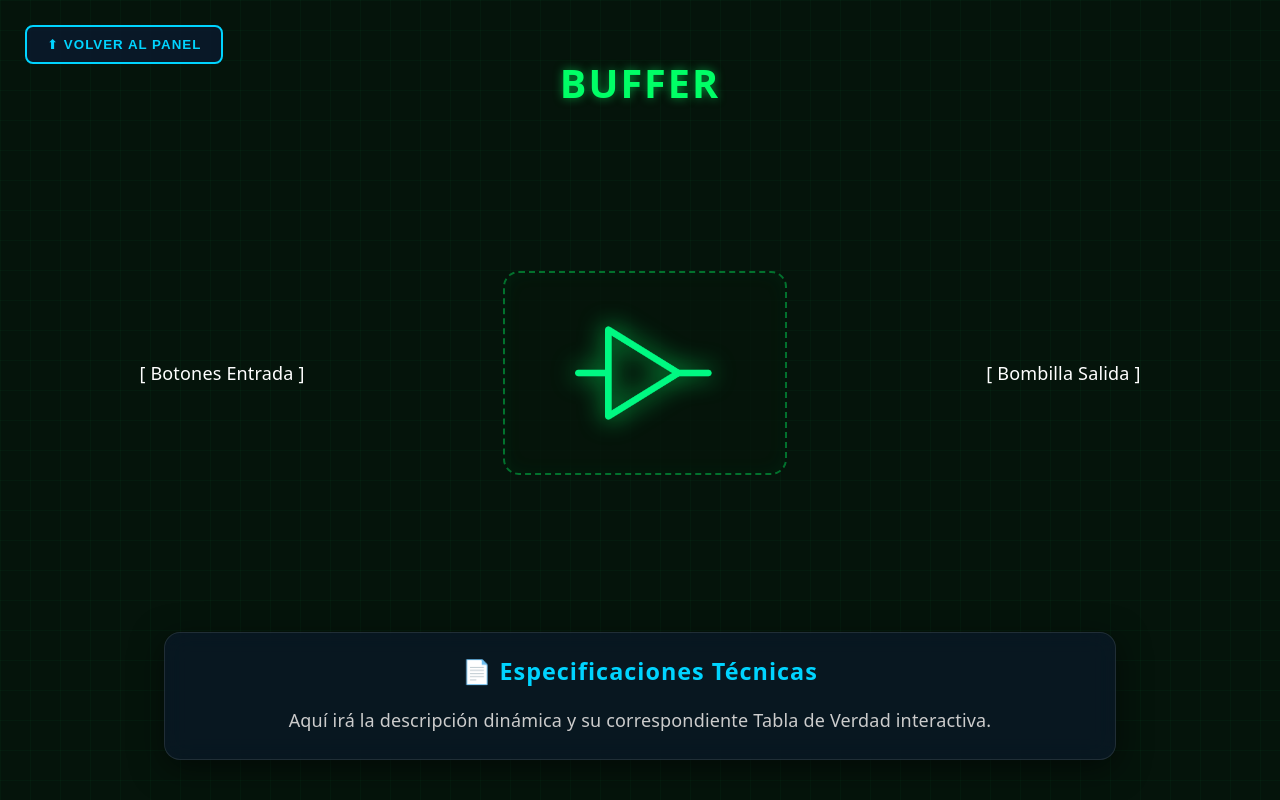
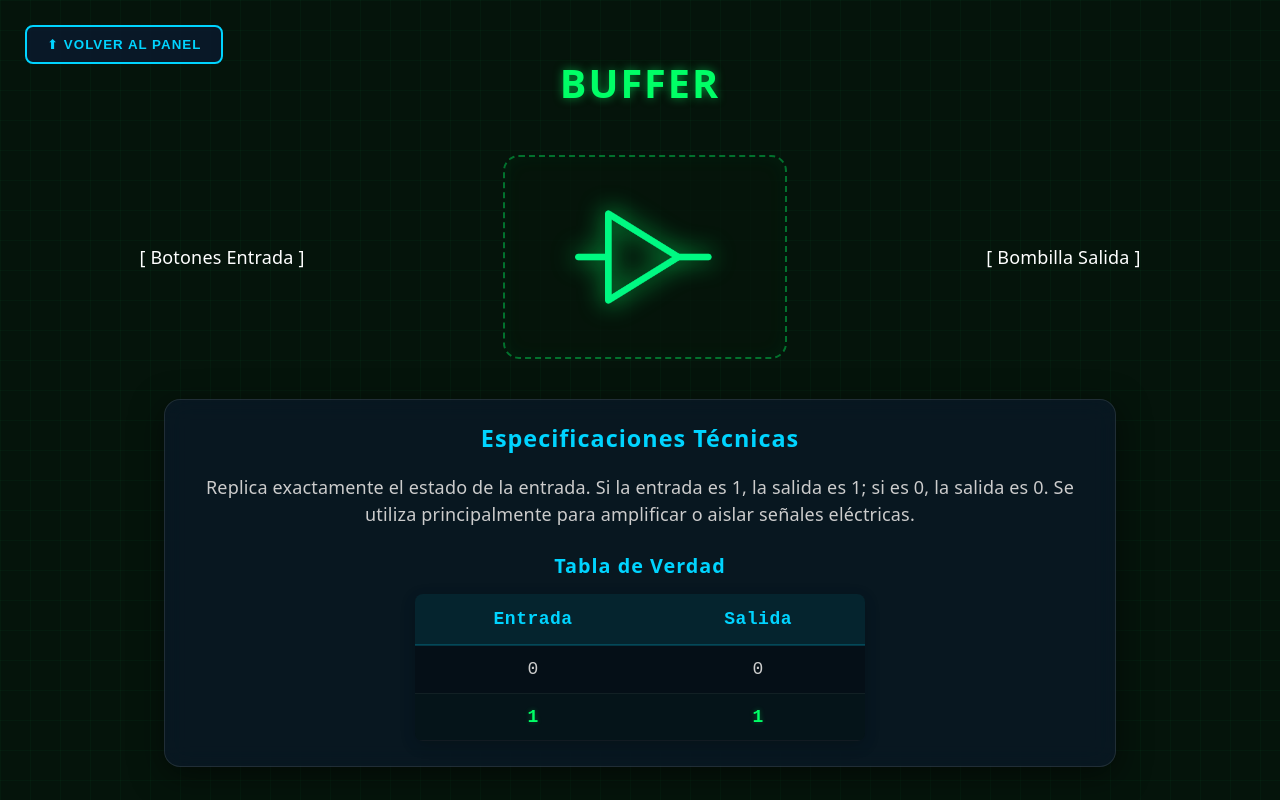
Before and after one commit to Zarddark/silicon-mind, a React (Vite) app: page / in a window 1280 px wide. Both pictures are taken after a click on the element "BUFFER". Built offline with nearby package versions, Linux system fonts and the light colour scheme.

Commit message:
feat: implementar descripciones dinamicas y renderizado de tablas de verdad

```diff
--- a/src/App.css
+++ b/src/App.css
@@ -242,6 +242,13 @@ max-width: 1200px;
   margin: 0 auto;
   width: 100%;
   box-shadow: 0 8px 32px 0 rgba(0, 0, 0, 0.5);
+
+  /* Alineacion vertical para centrar la descripcion y la tabla juntas */
+  display: flex;
+  flex-direction: column;
+  gap: 25px;
+  align-items: center;
+  text-align: center;
 }
 
 .info-panel-glass h3 {
@@ -255,3 +262,58 @@ max-width: 1200px;
   color: #ccc;
   line-height: 1.5;
 }
+
+.info-text {
+  width: 100%;
+}
+
+/* Contenedor de la tabla centrado y con un ancho controlado */
+.truth-table-container {
+  width: 100%;
+  max-width: 450px;
+  margin: 0 auto;
+}
+
+.truth-table-container h4 {
+  margin: 0 0 15px 0;
+  color: #00d4ff;
+  font-size: 1.1rem;
+  letter-spacing: 1px;
+}
+
+.truth-table-container table {
+  width: 100%;
+  border-collapse: collapse;
+  font-family: monospace;
+  font-size: 1rem;
+  text-align: center;
+  background: rgba(0, 0, 0, 0.3);
+  border-radius: 8px;
+  overflow: hidden;
+  box-shadow: 0 4px 15px rgba(0, 0, 0, 0.2);
+}
+
+/* Espaciado de las cabeceras para separar las columnas de la tabla */
+.truth-table-container th {
+  background: rgba(0, 212, 255, 0.1);
+  color: #00d4ff;
+  padding: 12px 20px;
+  font-weight: bold;
+  border-bottom: 2px solid rgba(0, 212, 255, 0.2);
+  letter-spacing: 0.5px;
+}
+
+/* Espaciado interno de las celdas de datos */
+.truth-table-container td {
+  padding: 10px 20px;
+  color: #ccc;
+  border-bottom: 1px solid rgba(255, 255, 255, 0.05);
+}
+
+/* Resalte para los estados logicos activos */
+.truth-table-container td.cell-active {
+  color: #00ff66;
+  font-weight: bold;
+  text-shadow: 0 0 5px rgba(0, 255, 100, 0.3);
+  background: rgba(0, 255, 100, 0.02);
+}
--- a/src/App.tsx
+++ b/src/App.tsx
@@ -3,16 +3,113 @@ import './App.css';
 
 // Lista de las puertas para renderizarlas automáticamente
 const PUERTAS = [
-  { nombre: 'BUFFER', id: 'buffer' },
-  { nombre: 'AND', id: 'and' },
-  { nombre: 'OR', id: 'or' },
-  { nombre: 'XOR', id: 'xor' },
-  { nombre: 'NOT', id: 'not' },
-  { nombre: 'NAND', id: 'nand' },
-  { nombre: 'NOR', id: 'nor' },
-  { nombre: 'XNOR', id: 'xnor' },
-  { nombre: 'LATCH SR', id: 'latch' },
-  { nombre: 'RELOJ / CLOCK', id: 'clock' }, // Futuro reloj
+  {
+    nombre: 'BUFFER',
+    id: 'buffer',
+    descripcion: 'Replica exactamente el estado de la entrada. Si la entrada es 1, la salida es 1; si es 0, la salida es 0. Se utiliza principalmente para amplificar o aislar señales eléctricas.',
+    tablaVerdad: [
+      { Entrada: 0, salida: 0 },
+      { Entrada: 1, salida: 1 }
+    ]
+  },
+  {
+    nombre: 'AND',
+    id: 'and',
+    descripcion: 'La salida solo se activa (1) si todas sus entradas están activas (1) de forma simultánea. Si cualquiera de las entradas es 0, la salida se mantiene apagada.',
+    tablaVerdad: [
+      { entradaA: 0, entradaB: 0, salida: 0 },
+      { entradaA: 0, entradaB: 1, salida: 0 },
+      { entradaA: 1, entradaB: 0, salida: 0 },
+      { entradaA: 1, entradaB: 1, salida: 1 }
+    ]
+  },
+  {
+    nombre: 'OR',
+    id: 'or',
+    descripcion: 'La salida se activa (1) si al menos una de las entradas está activa (1). Solo se mantiene apagada (0) cuando todas sus entradas son cero.',
+    tablaVerdad: [
+      { entradaA: 0, entradaB: 0, salida: 0 },
+      { entradaA: 0, entradaB: 1, salida: 1 },
+      { entradaA: 1, entradaB: 0, salida: 1 },
+      { entradaA: 1, entradaB: 1, salida: 1 }
+    ]
+  },
+  {
+    nombre: 'XOR',
+    id: 'xor',
+    descripcion: 'Puerta OR Exclusiva. La salida se activa (1) únicamente cuando sus entradas son diferentes entre sí. Si ambas entradas son iguales (ambas 0 o ambas 1), la salida es 0.',
+    tablaVerdad: [
+      { entradaA: 0, entradaB: 0, salida: 0 },
+      { entradaA: 0, entradaB: 1, salida: 1 },
+      { entradaA: 1, entradaB: 0, salida: 1 },
+      { entradaA: 1, entradaB: 1, salida: 0 }
+    ]
+  },
+  {
+    nombre: 'NOT',
+    id: 'not',
+    descripcion: 'Inversor lógico. Invierte por completo el estado de su única entrada. Si recibe un 0 entrega un 1, y si recibe un 1 entrega un 0.',
+    tablaVerdad: [
+      { entradaA: 0, salida: 1 },
+      { entradaA: 1, salida: 0 }
+    ]
+  },
+  {
+    nombre: 'NAND',
+    id: 'nand',
+    descripcion: 'Puerta AND Invertida. Su salida siempre está activa (1) a menos que todas sus entradas estén encendidas al mismo tiempo, en cuyo caso la salida se apaga (0).',
+    tablaVerdad: [
+      { entradaA: 0, entradaB: 0, salida: 1 },
+      { entradaA: 0, entradaB: 1, salida: 1 },
+      { entradaA: 1, entradaB: 0, salida: 1 },
+      { entradaA: 1, entradaB: 1, salida: 0 }
+    ]
+  },
+  {
+    nombre: 'NOR',
+    id: 'nor',
+    descripcion: 'Puerta OR Invertida. La salida solo se activa (1) si absolutamente todas sus entradas están apagadas (0). Si entra cualquier señal activa, la salida se vuelve 0.',
+    tablaVerdad: [
+      { entradaA: 0, entradaB: 0, salida: 1 },
+      { entradaA: 0, entradaB: 1, salida: 0 },
+      { entradaA: 1, entradaB: 0, salida: 0 },
+      { entradaA: 1, entradaB: 1, salida: 0 }
+    ]
+  },
+  {
+    nombre: 'XNOR',
+    id: 'xnor',
+    descripcion: 'Equivalencia lógica. La salida se activa (1) únicamente cuando todas sus entradas tienen el mismo estado (ya sean todas 0 o todas 1). Si son distintas, da 0.',
+    tablaVerdad: [
+      { entradaA: 0, entradaB: 0, salida: 1 },
+      { entradaA: 0, entradaB: 1, salida: 0 },
+      { entradaA: 1, entradaB: 0, salida: 0 },
+      { entradaA: 1, entradaB: 1, salida: 1 }
+    ]
+  },
+  {
+    nombre: 'LATCH SR',
+    id: 'latch',
+    descripcion: 'Circuito biestable básico de memoria. Dispone de una entrada Set para activar la salida y una entrada Reset para apagarla. Si ambas están inactivas, retiene el último estado guardado.',
+    tablaVerdad: [
+      { Accion: 'Inicio', S: 0, R: 0, salida: 0 },
+      { Accion: 'Set', S: 1, R: 0, salida: 1 },
+      { Accion: 'Recuerda', S: 0, R: 0, salida: 1 },
+      { Accion: 'Reset', S: 0, R: 1, salida: 0 },
+      { Accion: 'No válido', S: 1, R: 1, salida: 0 }
+    ]
+  },
+  {
+    nombre: 'RELOJ / CLOCK',
+    id: 'clock',
+    descripcion: 'Generador de pulsos oscilantes. Alterna de forma automática y cíclica entre los estados 0 y 1 a una frecuencia determinada para sincronizar los tiempos del circuito.',
+    tablaVerdad: [
+      { Tiempo: 't0', salida: 0 },
+      { Tiempo: 't1', salida: 1 },
+      { Tiempo: 't2', salida: 0 },
+      { Tiempo: 't3', salida: 1 }
+    ]
+  }
 ];
 
 function App() {
@@ -109,8 +206,44 @@ function App() {
 
             {/* Panel de información y Tabla de verdad inferior (Efecto Cristal) */}
             <footer className="info-panel-glass">
-              <h3>📄 Especificaciones Técnicas</h3>
-              <p>Aquí irá la descripción dinámica y su correspondiente Tabla de Verdad interactiva.</p>
+              <div className="info-text">
+                <h3>Especificaciones Técnicas</h3>
+                <p>{PUERTAS.find((p) => p.id === puertaSeleccionada)?.descripcion}</p>
+              </div>
+
+              {/* Contenedor de la Tabla de Verdad Dinámica */}
+              <div className="truth-table-container">
+                <h4>Tabla de Verdad</h4>
+                <table>
+                  <thead>
+                    <tr>
+                      {/* Extraemos los nombres de las columnas dinámicamente basados en el primer registro */}
+                      {Object.keys(PUERTAS.find((p) => p.id === puertaSeleccionada)?.tablaVerdad[0] || {}).map((columna) => (
+                        <th key={columna}>
+                          {/* Formateamos un poco el texto visual de las cabeceras */}
+                          {
+                            columna === 'entradaA' ? 'Entrada A' :
+                            columna === 'entradaB' ? 'Entrada B' :
+                            columna === 'salida' ? 'Salida' : columna
+                          }
+                        </th>
+                      ))}
+                    </tr>
+                  </thead>
+                  <tbody>
+                    {/* Recorremos cada fila de combinaciones lógicas */}
+                    {PUERTAS.find((p) => p.id === puertaSeleccionada)?.tablaVerdad.map((fila, index) => (
+                      <tr key={index}>
+                        {Object.values(fila).map((valor, idx) => (
+                          <td key={idx} className={valor === 1 || valor === '1' ? 'cell-active' : ''}>
+                            {valor}
+                          </td>
+                        ))}
+                      </tr>
+                    ))}
+                  </tbody>
+                </table>
+              </div>
             </footer>
           </div>
         )}
```
